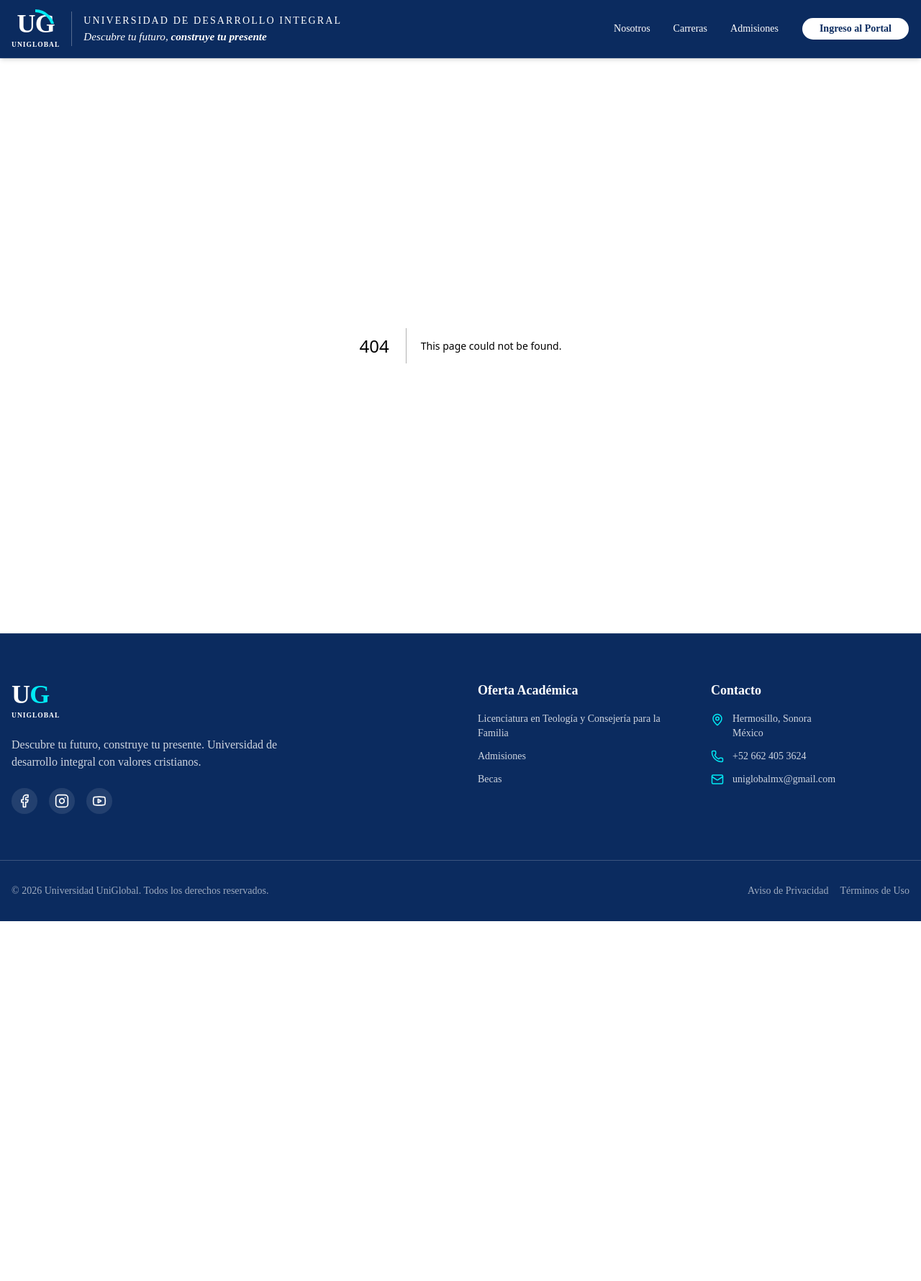
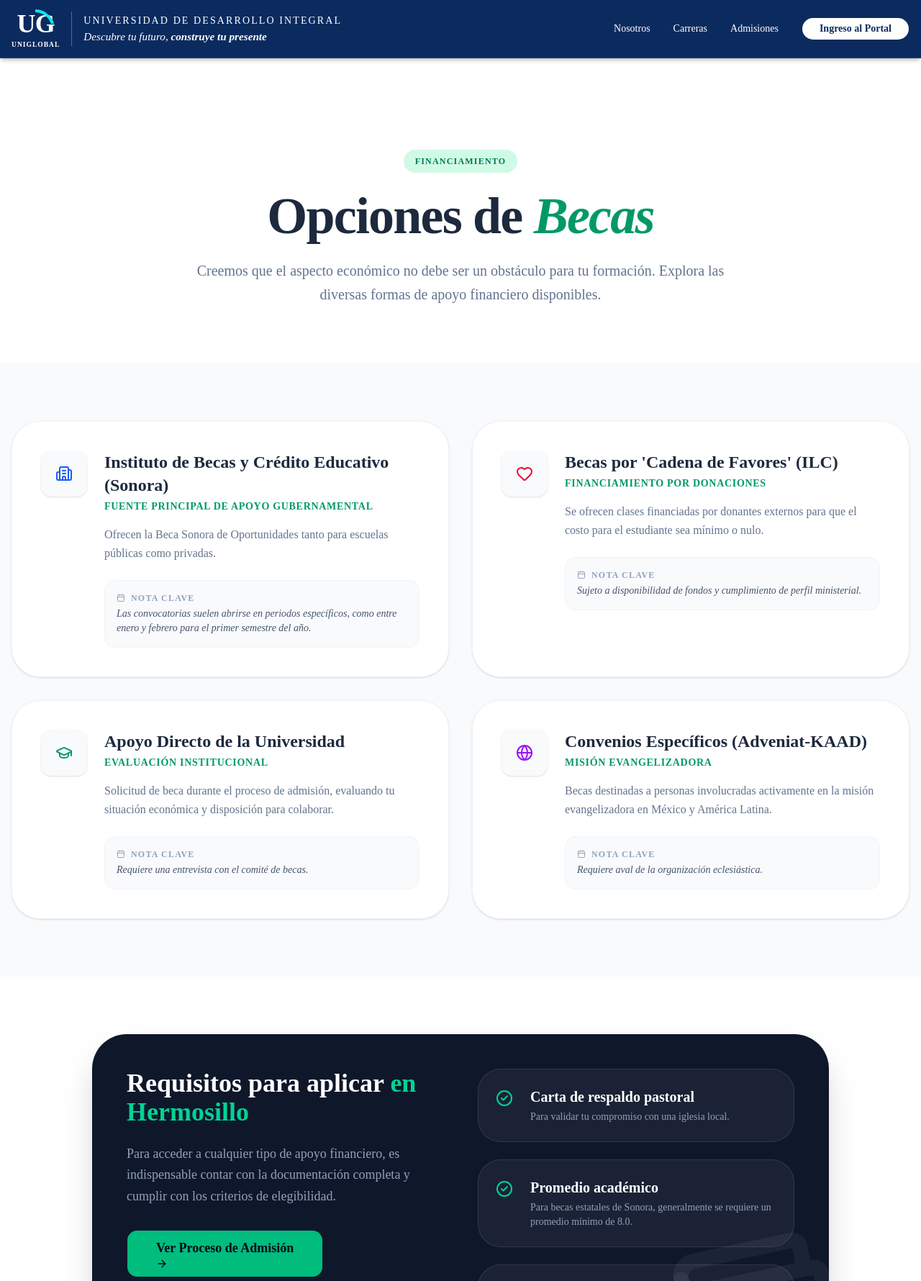
Before and after one commit to universidaduniglobal/antigravity, a Next.js app: page /becas in a window 1280 px wide. Before the commit this address had no page. Shown: the top 1780 px of the page at 72% size. Before the commit the page ends 1280 px from the top, so only its background shows below. Built offline with nearby package versions, Linux system fonts and the light colour scheme.

Commit message:
feat: add Scholarships page and update Footer links

```diff
--- /dev/null
+++ b/src/app/becas/page.tsx
@@ -0,0 +1,161 @@
+'use client';
+
+import {
+  GraduationCap,
+  Globe,
+  Heart,
+  Building2,
+  CheckCircle2,
+  ArrowRight,
+  Info,
+  Calendar,
+  Wallet
+} from 'lucide-react';
+import { Button } from '@/components/ui/button';
+import { Navbar } from '@/components/navbar';
+import { Footer } from '@/components/footer';
+import Link from 'next/link';
+
+export default function BecasPage() {
+  const becas = [
+    {
+      titulo: "Instituto de Becas y Crédito Educativo (Sonora)",
+      subtitulo: "Fuente principal de apoyo gubernamental",
+      icon: <Building2 className="text-blue-600" />,
+      desc: "Ofrecen la Beca Sonora de Oportunidades tanto para escuelas públicas como privadas.",
+      detalles: "Las convocatorias suelen abrirse en periodos específicos, como entre enero y febrero para el primer semestre del año."
+    },
+    {
+      titulo: "Becas por 'Cadena de Favores' (ILC)",
+      subtitulo: "Financiamiento por donaciones",
+      icon: <Heart className="text-rose-600" />,
+      desc: "Se ofrecen clases financiadas por donantes externos para que el costo para el estudiante sea mínimo o nulo.",
+      detalles: "Sujeto a disponibilidad de fondos y cumplimiento de perfil ministerial."
+    },
+    {
+      titulo: "Apoyo Directo de la Universidad",
+      subtitulo: "Evaluación institucional",
+      icon: <GraduationCap className="text-emerald-600" />,
+      desc: "Solicitud de beca durante el proceso de admisión, evaluando tu situación económica y disposición para colaborar.",
+      detalles: "Requiere una entrevista con el comité de becas."
+    },
+    {
+      titulo: "Convenios Específicos (Adveniat-KAAD)",
+      subtitulo: "Misión evangelizadora",
+      icon: <Globe className="text-purple-600" />,
+      desc: "Becas destinadas a personas involucradas activamente en la misión evangelizadora en México y América Latina.",
+      detalles: "Requiere aval de la organización eclesiástica."
+    }
+  ];
+
+  const requisitos = [
+    { label: "Carta de respaldo pastoral", desc: "Para validar tu compromiso con una iglesia local." },
+    { label: "Promedio académico", desc: "Para becas estatales de Sonora, generalmente se requiere un promedio mínimo de 8.0." },
+    { label: "Comprobante de ingresos", desc: "Necesario para demostrar necesidad económica en solicitudes institucionales." }
+  ];
+
+  return (
+    <div className="min-h-screen bg-white dark:bg-slate-950">
+      <Navbar />
+
+      {/* Hero Section */}
+      <section className="relative pt-32 pb-20 overflow-hidden">
+        <div className="absolute top-0 left-0 w-full h-full bg-gradient-to-b from-emerald-50/50 to-transparent dark:from-emerald-950/20 -z-10"></div>
+        <div className="container mx-auto px-4 text-center">
+          <span className="bg-emerald-100 text-emerald-700 text-xs font-bold px-4 py-2 rounded-full uppercase tracking-widest mb-6 inline-block">
+            Financiamiento
+          </span>
+          <h1 className="text-5xl md:text-7xl font-black text-slate-800 dark:text-slate-100 mb-6 tracking-tight">
+            Opciones de <span className="text-emerald-600 italic">Becas</span>
+          </h1>
+          <p className="text-xl text-slate-500 max-w-3xl mx-auto leading-relaxed">
+            Creemos que el aspecto económico no debe ser un obstáculo para tu formación. Explora las diversas formas de apoyo financiero disponibles.
+          </p>
+        </div>
+      </section>
+
+      {/* Becas Grid */}
+      <section className="py-20 bg-slate-50 dark:bg-slate-900/50">
+        <div className="container mx-auto px-4">
+          <div className="grid grid-cols-1 md:grid-cols-2 gap-8">
+            {becas.map((beca, idx) => (
+              <div key={idx} className="bg-white dark:bg-slate-900 rounded-[2.5rem] p-10 shadow-sm border border-slate-100 dark:border-slate-800 hover:shadow-xl transition-all group">
+                <div className="flex gap-6">
+                  <div className="w-16 h-16 bg-slate-50 dark:bg-slate-800 rounded-2xl flex items-center justify-center shrink-0 group-hover:scale-110 transition-transform shadow-sm">
+                    {beca.icon}
+                  </div>
+                  <div>
+                    <h3 className="text-2xl font-bold text-slate-800 dark:text-slate-100 mb-1">{beca.titulo}</h3>
+                    <p className="text-emerald-600 text-sm font-bold uppercase tracking-wider mb-4">{beca.subtitulo}</p>
+                    <p className="text-slate-500 leading-relaxed mb-6">{beca.desc}</p>
+                    <div className="p-4 bg-slate-50 dark:bg-slate-800 rounded-2xl border border-slate-100 dark:border-slate-700">
+                      <p className="text-xs text-slate-400 font-bold uppercase tracking-widest mb-1 flex items-center gap-2">
+                        <Calendar size={12} /> Nota Clave
+                      </p>
+                      <p className="text-sm text-slate-600 dark:text-slate-300 italic">{beca.detalles}</p>
+                    </div>
+                  </div>
+                </div>
+              </div>
+            ))}
+          </div>
+        </div>
+      </section>
+
+      {/* Requisitos Hermosillo */}
+      <section className="py-20 bg-white dark:bg-slate-950">
+        <div className="container mx-auto px-4">
+          <div className="max-w-5xl mx-auto bg-slate-900 text-white rounded-[3rem] p-12 relative overflow-hidden shadow-2xl">
+            <Wallet className="absolute -right-8 -bottom-8 w-64 h-64 text-white/5 -rotate-12" />
+            <div className="relative z-10 grid grid-cols-1 lg:grid-cols-2 gap-12">
+              <div>
+                <h3 className="text-4xl font-black mb-6">Requisitos para aplicar <span className="text-emerald-400">en Hermosillo</span></h3>
+                <p className="text-slate-400 text-lg leading-relaxed mb-8">
+                  Para acceder a cualquier tipo de apoyo financiero, es indispensable contar con la documentación completa y cumplir con los criterios de elegibilidad.
+                </p>
+                <Button asChild className="px-10 py-8 rounded-2xl text-lg font-black bg-emerald-500 text-slate-950 hover:bg-emerald-400 transition-all flex items-center gap-4 group">
+                  <Link href="/requisitos">
+                    Ver Proceso de Admisión
+                    <ArrowRight className="group-hover:translate-x-2 transition-transform" />
+                  </Link>
+                </Button>
+              </div>
+              <div className="space-y-6">
+                {requisitos.map((req, i) => (
+                  <div key={i} className="flex gap-6 p-6 bg-white/5 rounded-[2rem] border border-white/10 hover:bg-white/10 transition-colors">
+                    <div className="mt-1">
+                      <CheckCircle2 className="text-emerald-400" />
+                    </div>
+                    <div>
+                      <p className="font-bold text-xl mb-1">{req.label}</p>
+                      <p className="text-slate-400 text-sm">{req.desc}</p>
+                    </div>
+                  </div>
+                ))}
+              </div>
+            </div>
+          </div>
+        </div>
+      </section>
+
+      {/* Info Banner */}
+      <section className="pb-20">
+        <div className="container mx-auto px-4 text-center">
+          <div className="max-w-3xl mx-auto p-8 bg-blue-50 dark:bg-blue-900/20 rounded-[2.5rem] border border-blue-100 dark:border-blue-800 flex flex-col md:flex-row items-center gap-6 text-left">
+            <div className="w-16 h-16 bg-blue-600 text-white rounded-full flex items-center justify-center shrink-0 shadow-lg">
+              <Info size={32} />
+            </div>
+            <div>
+              <p className="text-blue-700 dark:text-blue-300 font-bold text-xl">¿Tienes dudas sobre los costos?</p>
+              <p className="text-blue-600/80 dark:text-blue-400/80">
+                Nuestro departamento de tesorería puede diseñar un plan de pagos personalizado según tus necesidades. No dudes en consultarnos.
+              </p>
+            </div>
+          </div>
+        </div>
+      </section>
+
+      <Footer />
+    </div>
+  );
+}
--- a/src/components/footer.tsx
+++ b/src/components/footer.tsx
@@ -54,8 +54,8 @@ export function Footer() {
           <h3 className="font-semibold text-lg mb-4 text-white">Oferta Académica</h3>
           <ul className="space-y-3 text-primary-foreground/80 text-sm">
             <li><Link href="/carreras/teologia" className="hover:text-accent transition-colors">Licenciatura en Teología y Consejería para la Familia</Link></li>
-            <li><Link href="/#admisiones" className="hover:text-accent transition-colors">Admisiones</Link></li>
-            <li><Link href="#" className="hover:text-accent transition-colors">Becas</Link></li>
+            <li><Link href="/requisitos" className="hover:text-accent transition-colors">Admisiones</Link></li>
+            <li><Link href="/becas" className="hover:text-accent transition-colors">Becas</Link></li>
           </ul>
         </div>
 
```
